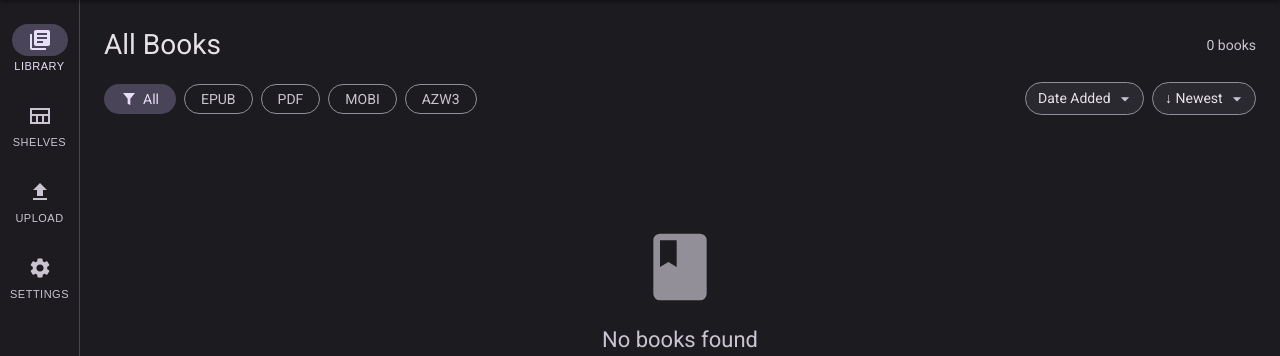
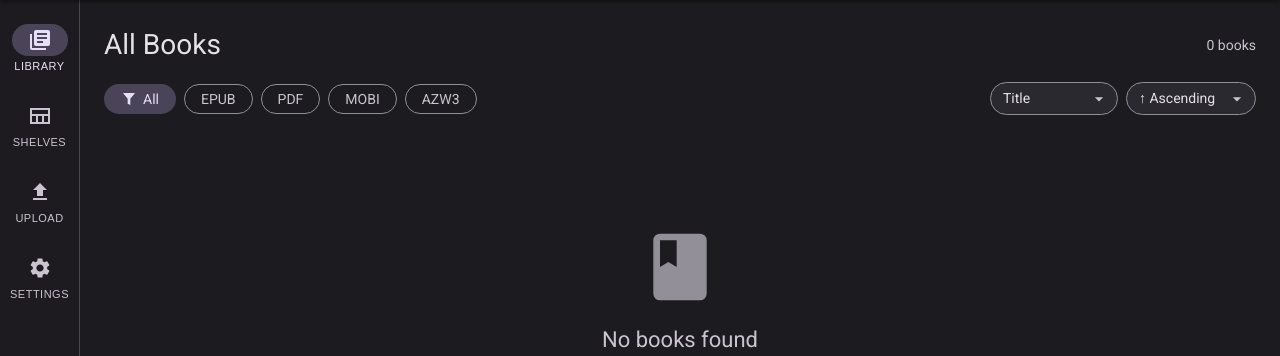
Before and after one commit to DumpstarrFire/Bookie, a Flask app: page / in a window 1280 px wide. Shown: the part 64-420 px from the top of the page. Run offline with Flask 3, Linux system fonts and the light colour scheme; the visitor is signed in with stand-in values (Sample User, id 1); data that the repository does not hold is empty; some web fonts are replaced.

Commit message:
fix: improve sort options to Title, Author, Release Date, etc.
- Reorder sort select: Title (default), Author, Release Date, Rating,
  Page Count, Publisher, File Size, Date Added
- Switch default sort to Title ascending (alphabetical)
- Update order select labels to Ascending / Descending (direction-agnostic)

https://claude.ai/code/session_01XqTEYAkJxJ6yFPwjUwanpd

```diff
--- a/static/js/app.js
+++ b/static/js/app.js
@@ -14,7 +14,7 @@ const state = {
   pages: 1,
   total: 0,
   viewMode: 'grid',
-  filters: { q: '', format: '', sort: 'date_added', order: 'desc' },
+  filters: { q: '', format: '', sort: 'title', order: 'asc' },
   activeShelf: null,   // { id, name } when browsing a shelf
   selectedBook: null,
   selectedMeta: null,
--- a/templates/index.html
+++ b/templates/index.html
@@ -88,14 +88,18 @@
           <button class="filter-chip" data-format="azw3">AZW3</button>
           <div style="flex:1"></div>
           <select class="filter-select" id="sortSelect">
-            <option value="date_added">Date Added</option>
             <option value="title">Title</option>
             <option value="author">Author</option>
-            <option value="published_date">Year</option>
+            <option value="published_date">Release Date</option>
+            <option value="date_added">Date Added</option>
+            <option value="rating">Rating</option>
+            <option value="page_count">Page Count</option>
+            <option value="publisher">Publisher</option>
+            <option value="file_size">File Size</option>
           </select>
           <select class="filter-select" id="orderSelect">
-            <option value="desc">↓ Newest</option>
-            <option value="asc">↑ Oldest</option>
+            <option value="asc">↑ Ascending</option>
+            <option value="desc">↓ Descending</option>
           </select>
         </div>
 
```
